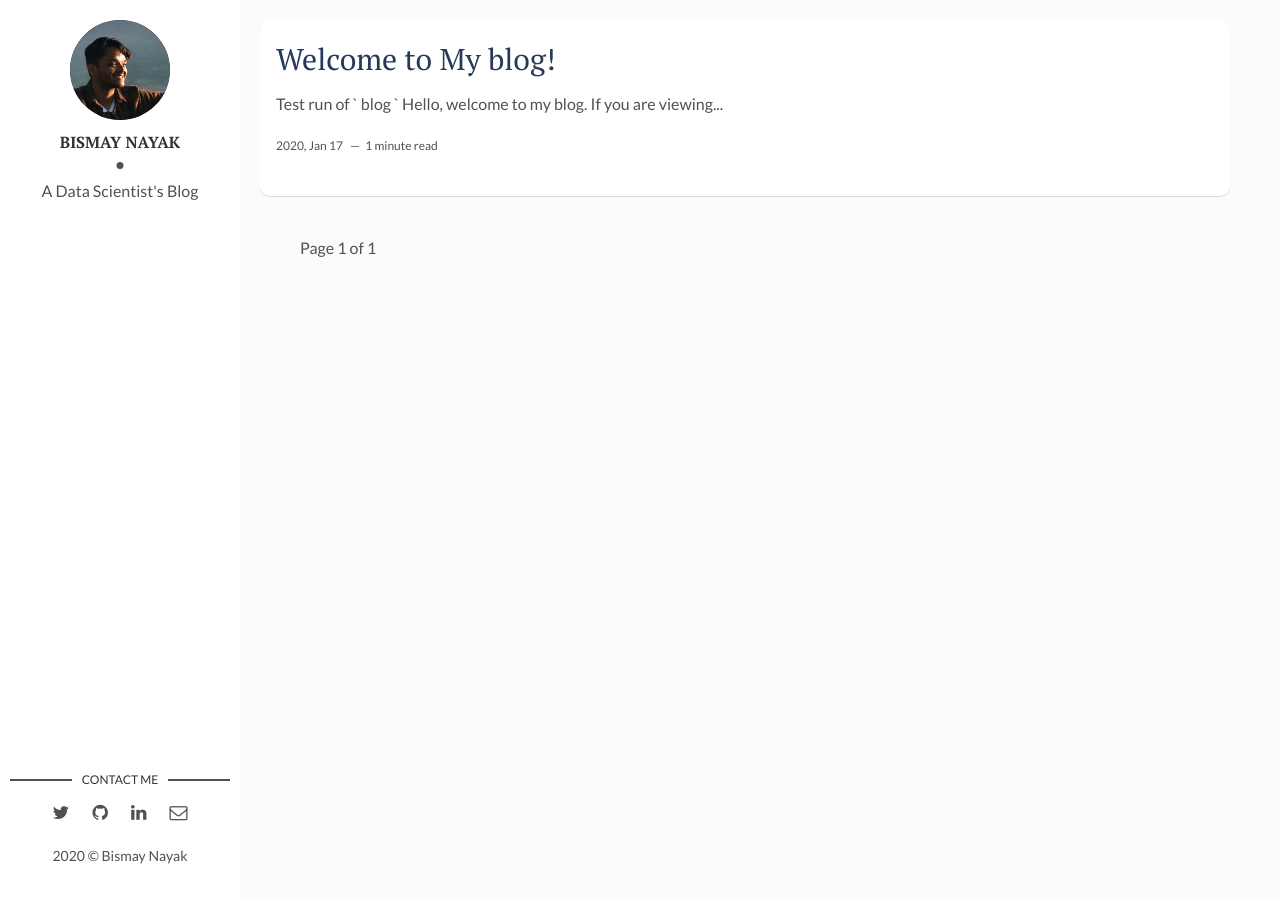
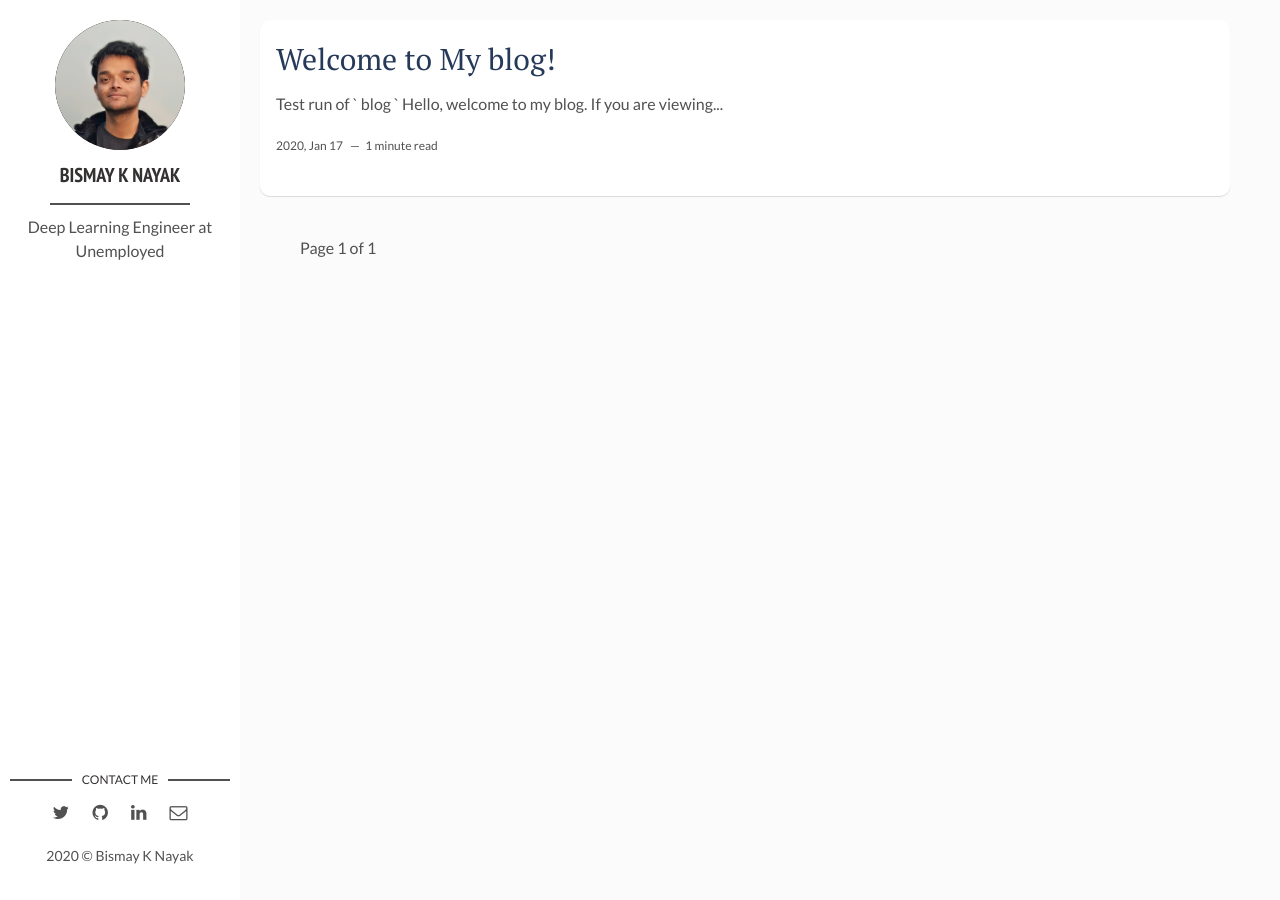
Before and after one commit to bsmnyk/bsmnyk.github.io, a Jekyll site: the page built from index.html, in a window 1280 px wide. Built offline with Jekyll 4.4.1, drawn with Linux system fonts in a browser that asks for light colours; the list of posts is cut into pages by our own code.

Commit message:
Update main layout

```diff
--- a/_config.yml
+++ b/_config.yml
@@ -2,14 +2,14 @@ title: Bismay's Blog
 description: > # this means to ignore newlines until "baseurl:"
   Bismay Nayak's Blog for Stuff
 permalink: ':title/'
-baseurl: "/" # the subpath of your site, e.g. /blog
+baseurl: "" # the subpath of your site, e.g. /blog
 url: "https://bsmnyk.github.io" # the base hostname & protocol for your site, e.g. http://example.com
 site-twitter: #if your site has a twitter account, enter it here
 
 # Author Settings
-author: Bismay Nayak # add your name
-author-img: bismay.png # add your photo
-about-author:  A Data Scientist's Blog # add description
+author: Bismay K Nayak # add your name
+author-img: bismay.jpeg # add your photo
+about-author: Deep Learning Engineer at Unemployed # add description
 social-twitter: bismay_nyk # add your Twitter handle
 social-facebook: # add your Facebook handle
 social-github: bsmnyk # add your Github handle
--- a/_includes/head.html
+++ b/_includes/head.html
@@ -82,6 +82,7 @@
 	<!-- Google Fonts -->
 	<link href="https://fonts.googleapis.com/css?family=PT+Serif:400,700" rel="stylesheet">
 	<link href="https://fonts.googleapis.com/css?family=Lato:300,400,700" rel="stylesheet">
+	<link href="https://fonts.googleapis.com/css?family=PT+Sans+Narrow:700&display=swap" rel="stylesheet">
 	<!-- Font Awesome -->
 	<link rel="stylesheet" href="{{ "/assets/fonts/font-awesome/css/font-awesome.min.css" | prepend: site.baseurl }}">
 	<!-- Styles -->
--- a/assets/css/main.css
+++ b/assets/css/main.css
@@ -942,8 +942,8 @@ table tfoot td {
 }
 
 .about .cover-author-image {
-  width: 100px;
-  height: 100px;
+  width: 130px;
+  height: 130px;
   margin: 0 auto 10px;
   -webkit-border-radius: 100%;
           border-radius: 100%;
@@ -964,16 +964,16 @@ table tfoot td {
 }
 
 .about img:hover {
-  -webkit-transform: scale3d(0.9, 0.9, 1);
-          transform: scale3d(0.9, 0.9, 1);
+  -webkit-transform: scale3d(0.97, 0.97, 1);
+          transform: scale3d(0.97, 0.97, 1);
 }
 
 .about .author-name {
-  font-family: 'PT Serif', serif;
+  font-family: 'PT Sans Narrow', sans-serif;
   margin: 0 0 10px;
   position: relative;
   padding-bottom: 15px;
-  font-size: 16px;
+  font-size: 20px;
   text-transform: uppercase;
   color: #333030;
   font-weight: 700;
@@ -988,10 +988,12 @@ table tfoot td {
           transform: translateX(-50%);
   bottom: 0;
   display: block;
-  width: 7px;
-  height: 7px;
+  width: 140px;
+  height: 2px;
+/**
   -webkit-border-radius: 100%;
           border-radius: 100%;
+*/
   background-color: #515151;
 }
 
@@ -1421,8 +1423,8 @@ a.newer-posts:hover {
     margin: 10px auto auto;
   }
   .about img {
-    width: 100px;
-    height: 100px;
+    width: 130px;
+    height: 130px;
     -webkit-border-radius: 100%;
             border-radius: 100%;
     margin-bottom: 10px;
```
Also changed, not shown: assets/css/scss/parts/_home-page.scss (line endings or trailing spaces), assets/img/bismay.jpeg (added), assets/img/bismay.png (deleted), assets/img/favicon/apple-touch-icon-144x144.png, assets/img/favicon/apple-touch-icon-72x72.png, assets/img/favicon/apple-touch-icon.png, assets/img/favicon/favicon.ico, 1 other file.
